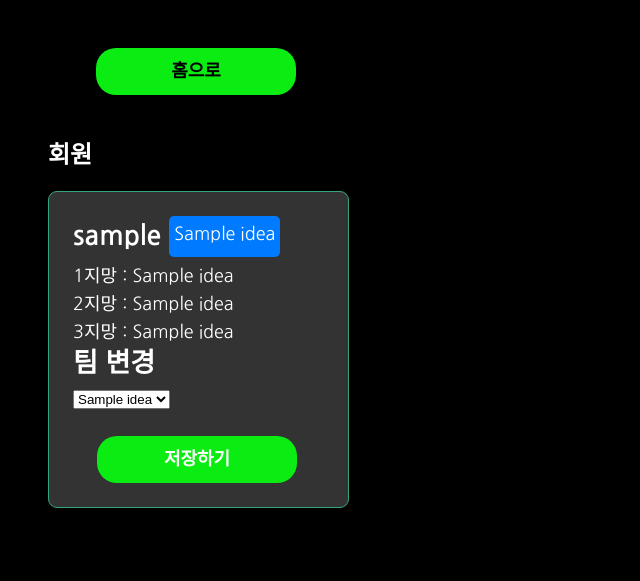
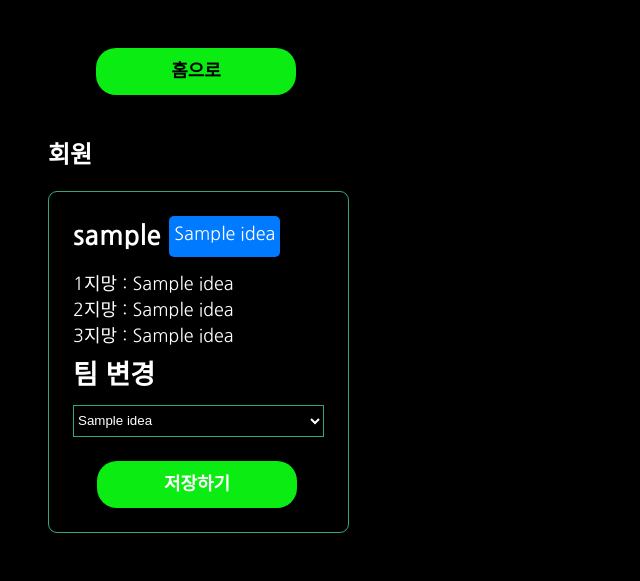
Before and after one commit to Pirogramming-20/MakeMate, a Django app: page /group/1/preresult/modify in a window 1280 px wide. Shown: the part 320-901 px from the top of the page, without its empty margins (0-640 px from the left). Before the commit the page ends 828 px from the top, so only its background shows below. Run offline with Django 4.2, Linux system fonts and the light colour scheme; tables that the repository leaves empty hold one stand-in row (values such as "Sample post").

Commit message:
[feat] 임시 결과 페이지, 최종 결과 페이지, 그룹 디테일 스타일링 완

```diff
--- a/static/css/preresult/preresult_modify.css
+++ b/static/css/preresult/preresult_modify.css
@@ -3,18 +3,22 @@
     border: 1px solid var(--color_sub_bright);
     border-radius: 9px;
     padding: var(--padding4);
-    background-color: var(--color_bg_gray);
+    background-color: black;
     display: flex;
     flex-direction: column;
-    gap: 1rem;
 }
 
 .group_preresult_modify_container > h2{
     line-height: var(--font_large);
+    margin-bottom: var(--padding2);
 }
 
-.group_preresult_modify_container > p{
+.group_preresult_modify_container > .preresult_modify_choice_team{
     line-height: var(--font_medium);
+    display: flex;
+    flex-direction: column;
+    gap: var(--padding1);
+    margin: var(--padding2) 0;
 }
 
 .preresult_modify_container{
@@ -25,6 +29,14 @@
 
 .group_preresult_modify_container > form > button{
     margin: var(--padding4) var(--padding4) 0 var(--padding4);
+}
+
+.group_preresult_modify_container > form > select{
+    width: 100%;
+    height: 3.2rem;
+    background-color: black;
+    color: white;
+    border: 1px solid var(--color_sub_bright)
 }
 
 .group_preresult_modify_badge{
--- a/templates/preresult/preresult_modify.html
+++ b/templates/preresult/preresult_modify.html
@@ -21,9 +21,11 @@
                     </div>
                     <!-- 생각해보니 여기도 동적으로 만들어야 하는데 3지망 고정값으로 만들면 안되네요;; -->
                     <!-- 근데 db모델부터 3개 하드코딩으로 박혀있네....? 일단 패스-->
-                    <p>1지망 : {{member.idea_vote1}}</p>
-                    <p>2지망 : {{member.idea_vote2}}</p>
-                    <p>3지망 : {{member.idea_vote3}}</p>
+                    <div class="preresult_modify_choice_team">
+                        <p>1지망 : {{member.idea_vote1}}</p>
+                        <p>2지망 : {{member.idea_vote2}}</p>
+                        <p>3지망 : {{member.idea_vote3}}</p>
+                    </div>
                     <h2>팀 변경</h2>
                     <form action="{% url 'group:preresult_modify' group.pk %}" method="post">
                         {% csrf_token %}
```
